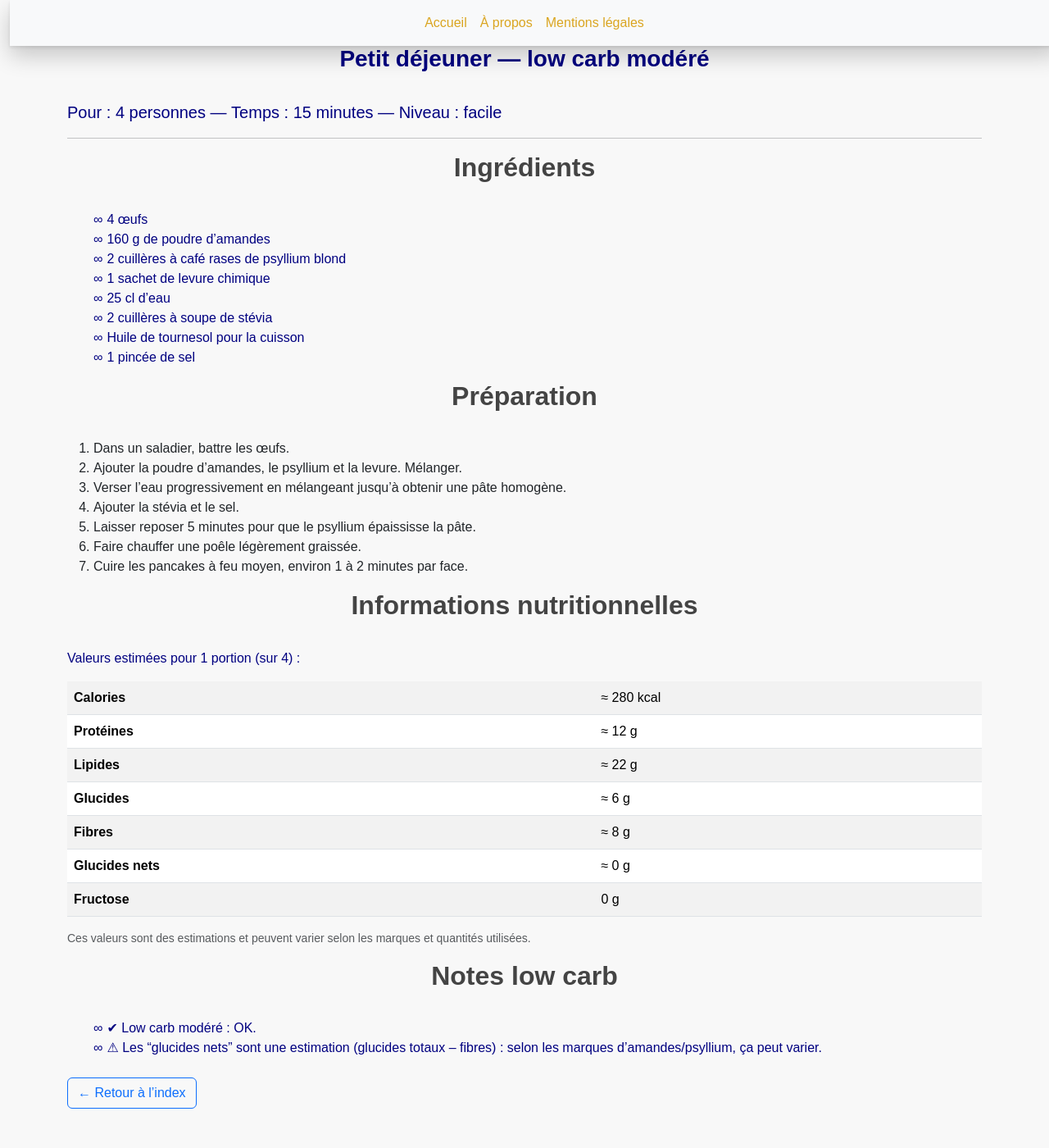
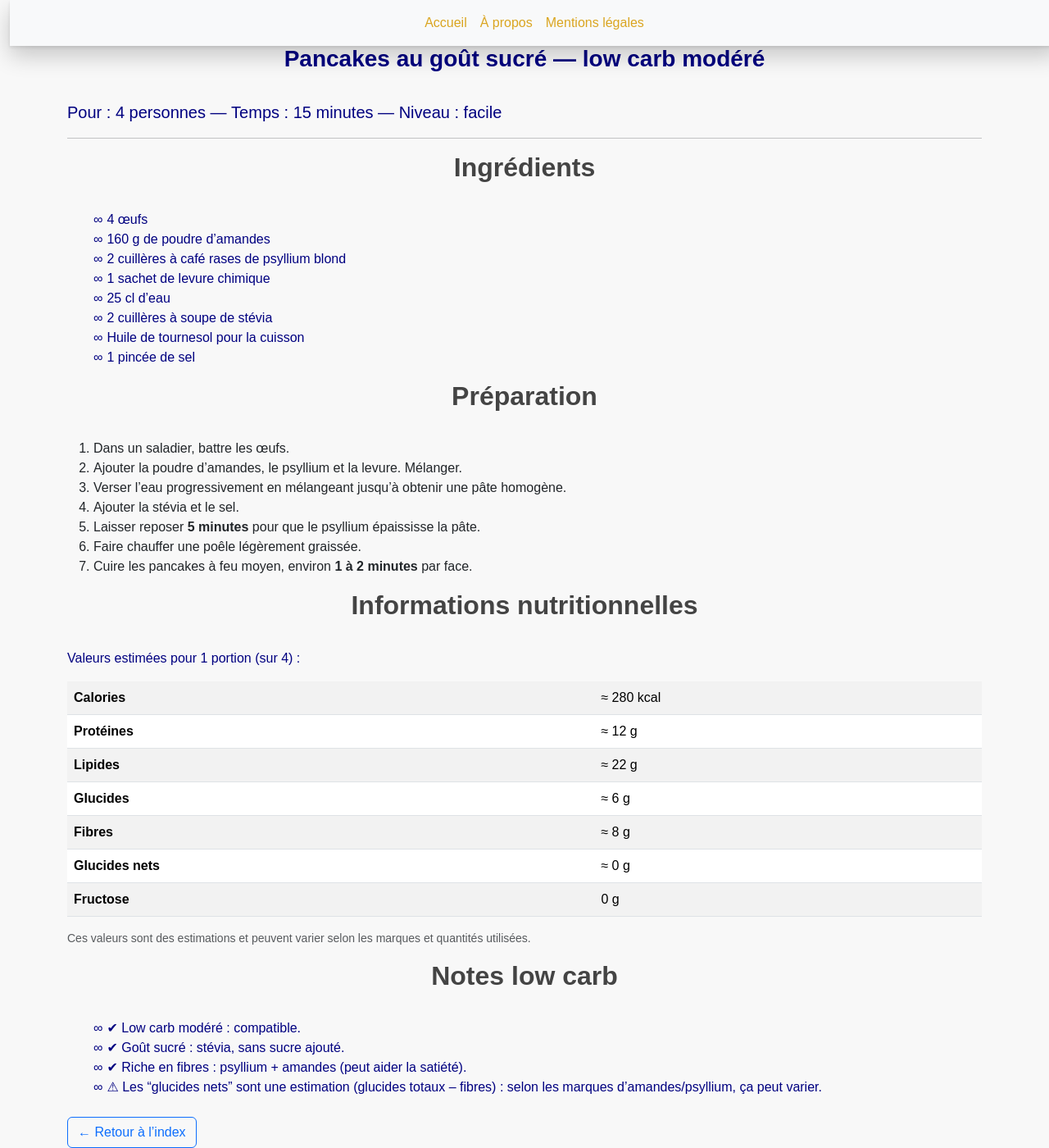
Before and after one commit to laurie-boissay/laurie-boissay.github.io, a Jekyll site: the page built from recettes/pancakes-low-carb.html, in a window 1280 px wide and 1400 px high, scrolled down 126 px. Shown: the whole window at 82% size. Built offline with Jekyll 4.4.1, drawn with Linux system fonts in a browser that asks for light colours; before the commit the page ends 1478 px from its top, so only the background shows below that.

Commit message:
Update pancakes-low-carb.html
tag et cat

```diff
--- a/recettes/pancakes-low-carb.html
+++ b/recettes/pancakes-low-carb.html
@@ -1,11 +1,16 @@
 ---
 layout: recipe
 title: "Pancakes — Recettes low carb"
-description: "Pancakes low carb à l’eau, simples et rapides"
+description: "Pancakes low carb à l’eau, simples et rapides, sucrés à la stévia."
 recipe_title: "Pancakes"
-recipe_subtitle: "Petit déjeuner — low carb modéré"
-recipe_group: "Desserts"
+recipe_subtitle: "Pancakes au goût sucré — low carb modéré"
+recipe_group: "Gâteaux & biscuits"
 recipe_sort: "Pancakes"
+tags:
+  - gout-sucre
+  - low-carb-modere
+  - riche-en-fibres
+  - rapide
 
 extra_head: |
   <script type="application/ld+json">
@@ -13,9 +18,9 @@ extra_head: |
     "@context": "https://schema.org",
     "@type": "Recipe",
     "name": "Pancakes",
-    "description": "Pancakes low carb à l’eau, simples et rapides.",
-    "recipeYield": "4 personnes",
-    "recipeCategory": "Petit déjeuner",
+    "description": "Pancakes low carb à l’eau, simples et rapides, sucrés à la stévia.",
+    "recipeYield": "4 portions",
+    "recipeCategory": "Gâteau / biscuit",
     "prepTime": "PT10M",
     "cookTime": "PT5M",
     "totalTime": "PT15M",
@@ -68,9 +73,9 @@ extra_head: |
   <li>Ajouter la poudre d’amandes, le psyllium et la levure. Mélanger.</li>
   <li>Verser l’eau progressivement en mélangeant jusqu’à obtenir une pâte homogène.</li>
   <li>Ajouter la stévia et le sel.</li>
-  <li>Laisser reposer 5 minutes pour que le psyllium épaississe la pâte.</li>
+  <li>Laisser reposer <strong>5 minutes</strong> pour que le psyllium épaississe la pâte.</li>
   <li>Faire chauffer une poêle légèrement graissée.</li>
-  <li>Cuire les pancakes à feu moyen, environ 1 à 2 minutes par face.</li>
+  <li>Cuire les pancakes à feu moyen, environ <strong>1 à 2 minutes</strong> par face.</li>
 </ol>
 
 <h2>Informations nutritionnelles</h2>
@@ -96,6 +101,8 @@ extra_head: |
 
 <h2>Notes low carb</h2>
 <ul>
-  <li>✔ Low carb modéré : OK.</li>
+  <li>✔ <strong>Low carb modéré</strong> : compatible.</li>
+  <li>✔ <strong>Goût sucré</strong> : stévia, sans sucre ajouté.</li>
+  <li>✔ <strong>Riche en fibres</strong> : psyllium + amandes (peut aider la satiété).</li>
   <li>⚠ Les “glucides nets” sont une estimation (glucides totaux – fibres) : selon les marques d’amandes/psyllium, ça peut varier.</li>
 </ul>
```
